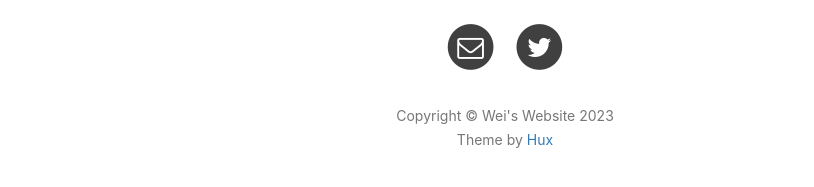
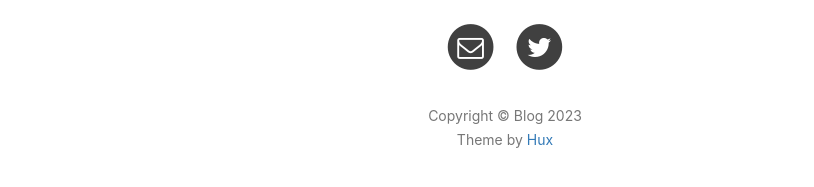
Before and after one commit to weizhang1995/weizhang1995.github.io, a Jekyll site: the page built from index.html, in a window 1280 px wide and 900 px high, scrolled down 2290 px. Shown: the part 683-870 px from the top of the window, without its empty margins (135-949 px from the left). Built offline with Jekyll 4.4.1, drawn with Linux system fonts in a browser that asks for light colours; nearby versions of some CDN libraries; the list of posts is cut into pages by our own code; comment, search, counter and statistics services are not loaded; some of the changed text lies outside the part shown.

Commit message:
Update _config.yml

```diff
--- a/_config.yml
+++ b/_config.yml
@@ -1,5 +1,5 @@
 # Site settings
-title: Wei's Website
+title: Blog
 SEOTitle: Wei's Website
 header-img: img/home-bg.jpg
 
@@ -85,7 +85,7 @@ featured-condition-size: 1              # A tag will be featured if the size of
 friends: [
     {
         title: "Y.M. Xu 的博客",
-        href: "http://yumengxu.github.io"
+        href: "http://xuyumeng.github.io"
     },
     {
         title: "Aspire 的博客",
```
